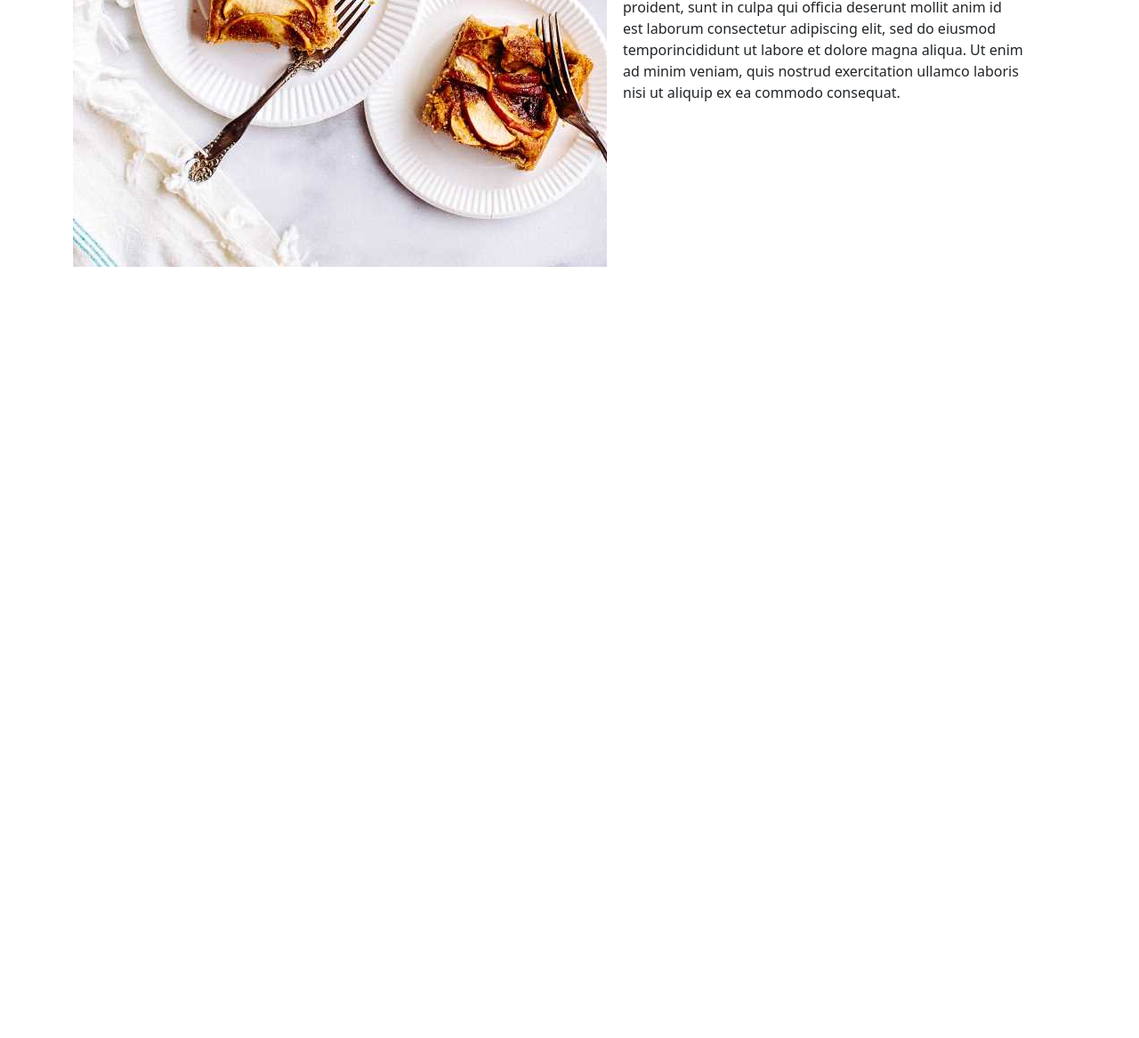
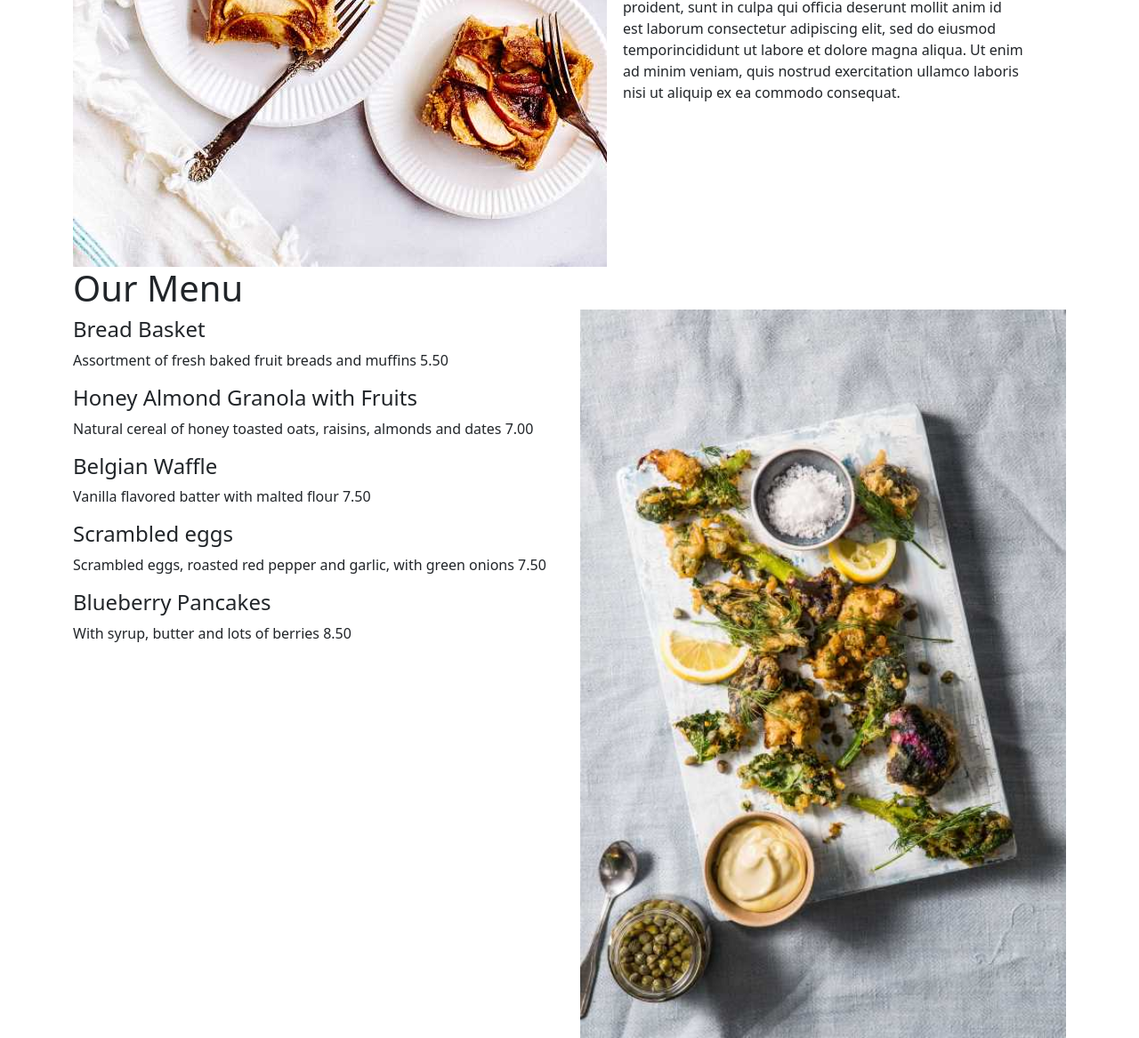
Before and after one commit to samade747/templates-gourmet-catering-w3school.com, a plain HTML site: page index.html in a window 1280 px wide. Shown: the part 1182-2349 px from the top of the page at 89% size. Before the commit the page ends 1482 px from the top, so only its background shows below. Drawn offline with nearby package versions, Linux system fonts and the light colour scheme.

Commit message:
533PM 30 12 2023

```diff
--- a/index.html
+++ b/index.html
@@ -82,6 +82,38 @@
       </div>
 
 
+      <div class="container">
+        <div class="row">
+            <div class="col-6">
+                <h1>Our Menu</h1>
+
+                <h4>Bread Basket</h4>
+                <p>Assortment of fresh baked fruit breads and muffins 5.50</p>
+
+                <h4>Honey Almond Granola with Fruits</h4>
+                <p>Natural cereal of honey toasted oats, raisins, almonds and dates 7.00</p>
+
+                <h4>Belgian Waffle</h4>
+                <p>Vanilla flavored batter with malted flour 7.50</p>
+
+                <h4>Scrambled eggs</h4>
+                <p>Scrambled eggs, roasted red pepper and garlic, with green onions 7.50</p>
+
+                <h4>Blueberry Pancakes</h4>
+                <p>With syrup, butter and lots of berries 8.50</p>
+
+
+            </div>
+
+
+
+            <div class="col-6 mt-5">
+                <img src="./images/tablesetting.jpg" alt="tableimg" class="w-100">
+            </div>
+
+          </div>
+      </div>
+
 
 
 
```
